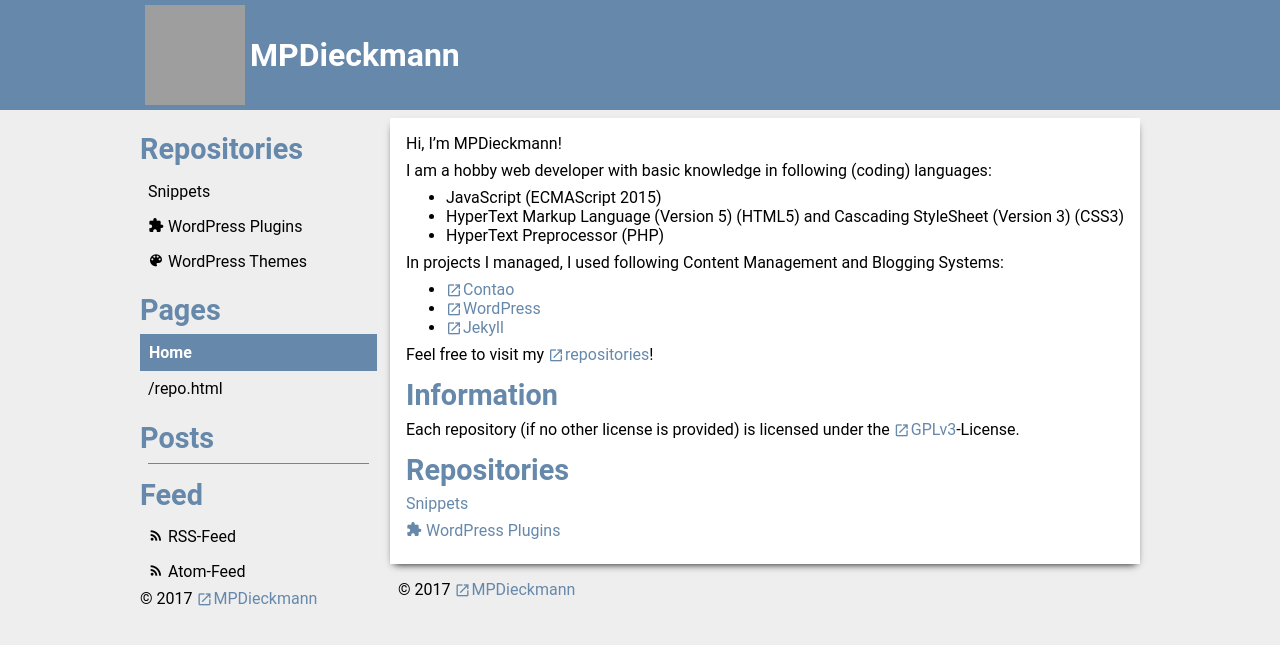
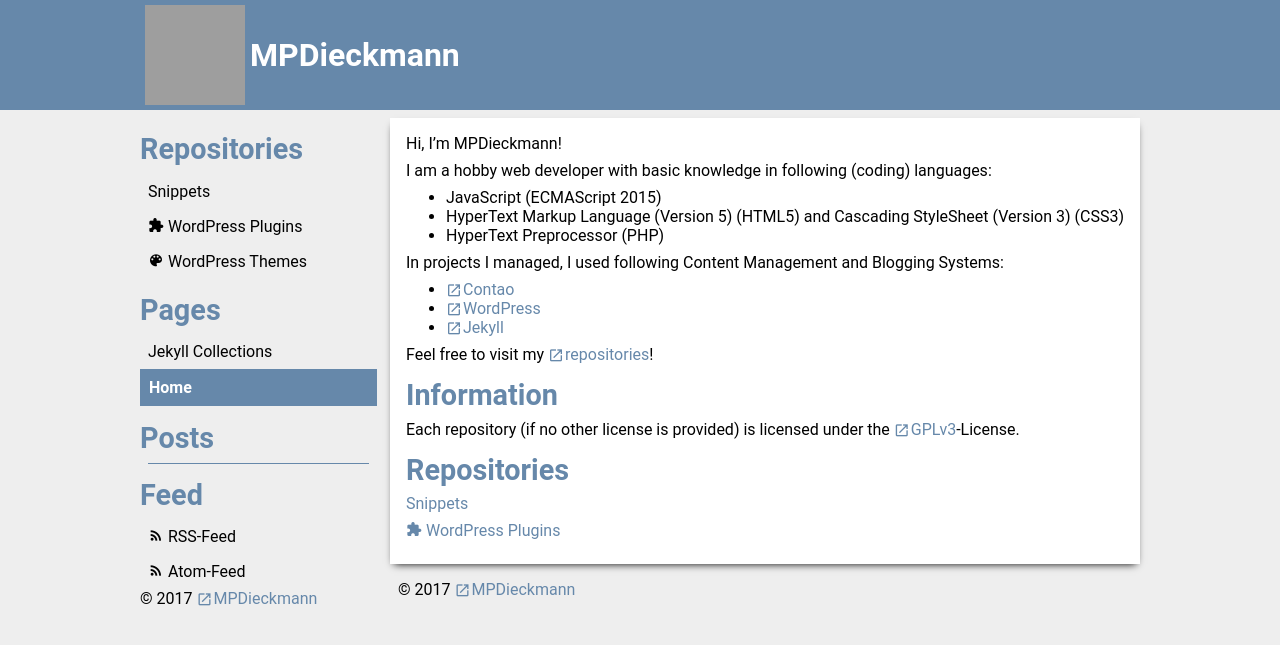
Before and after one commit to MPDieckmann/mpdieckmann.github.io, a Jekyll site: the page built from index.md, in a window 1280 px wide, cut to the strip 0-645 px from the top of the page. Built offline with Jekyll 4.4.1, drawn with Linux system fonts in a browser that asks for light colours; some web fonts are replaced; grey boxes are pictures that could not be loaded.

Commit message:
Update and rename repo.html to collections.html

```diff
--- a/repo.html
+++ b/collections.html
@@ -1,5 +1,7 @@
 ---
 layout: null
+title: "Jekyll Collections"
+sbutitle: "View Stacked Collections"
 ---
 {{ site.time }}
 <script>
```
